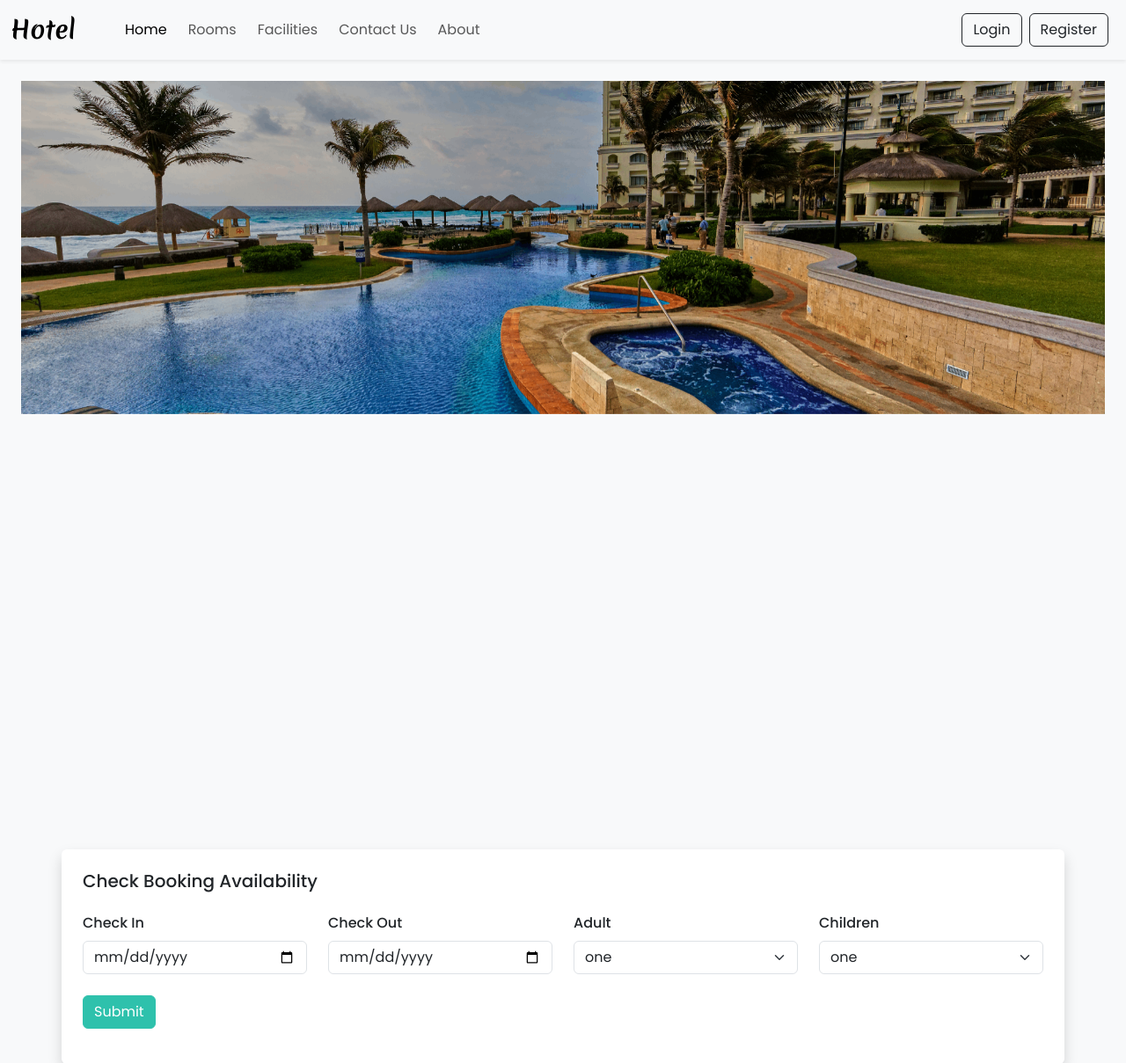
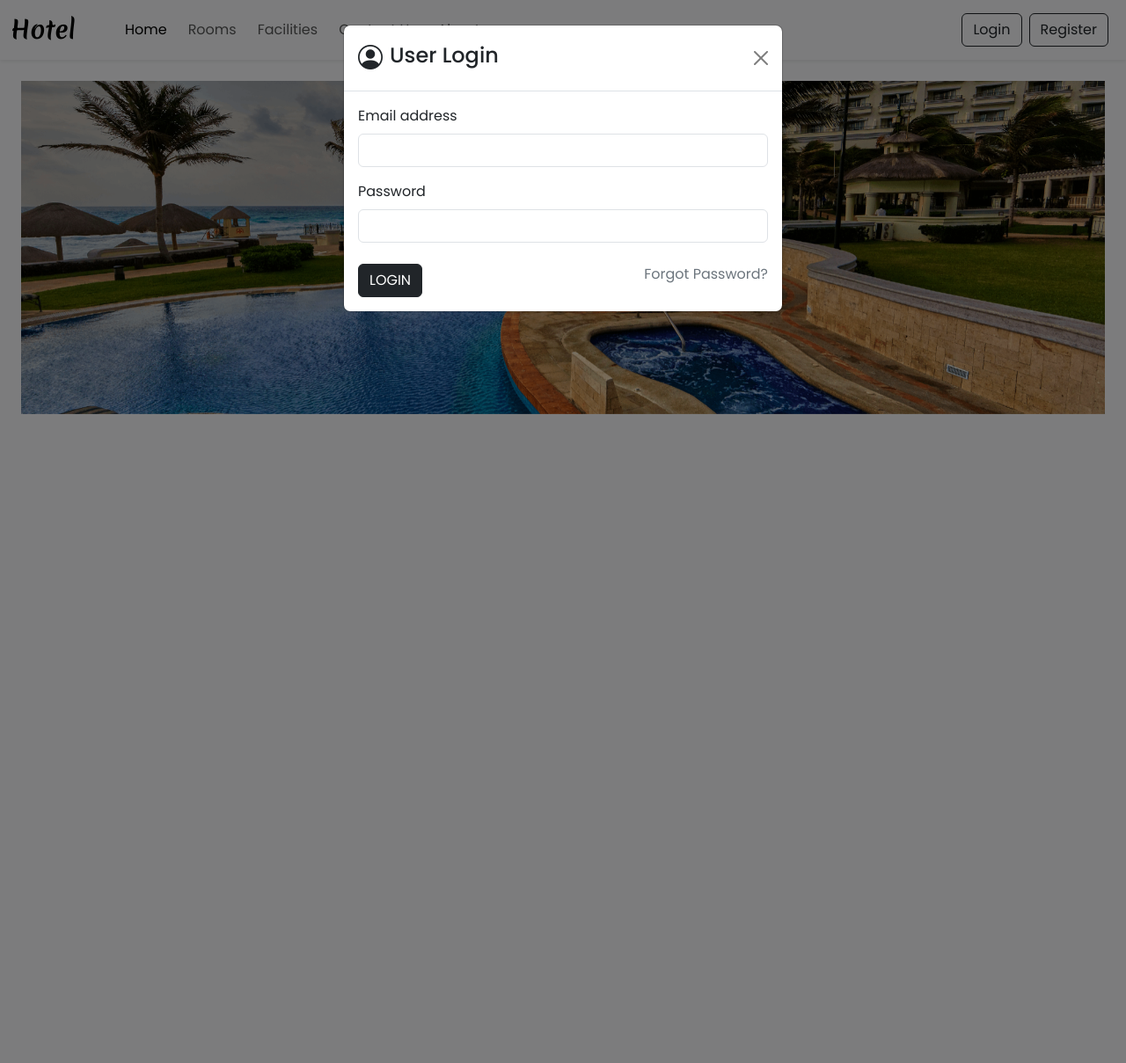
Before and after one commit to Code2With-Pratik/minor-project-Hotel-Website, a PHP site: page /hotelwebsite/index.php in a window 1280 px wide, after a click on "Login". Shown: the top 1209 px of the page at 88% size. After the commit the page ends 471 px from the top, so only its background shows below. Run offline with PHP 8.4, Linux system fonts and the light colour scheme; data that the repository does not hold is empty.

Commit message:
login fornm added with no error

```diff
--- a/inc/header.php
+++ b/inc/header.php
@@ -64,3 +64,33 @@
         </div>
       </div>
    </nav>
+
+           <!-- login form -->
+
+ <div class="modal fade" id="loginModal" data-bs-backdrop="static" data-bs-keyboard="false" tabindex="-1" aria-labelledby="staticBackdropLabel" aria-hidden="true">
+  <div class="modal-dialog">
+    <div class="modal-content">
+      <form>
+      <div class="modal-header">
+        <h1 class="modal-title fs-4 d-flex"><i class="bi bi-person-circle fs-3 me-2"></i>User Login</h1>
+        <button type="reset" class="btn-close" data-bs-dismiss="modal" aria-label="Close"></button>
+      </div>
+      <div class="modal-body">
+        <div class="mb-3">
+            <label class="form-label">Email address</label>
+            <input type="email" class="form-control shadow-none">
+        </div>
+        <div class="mb-4">
+            <label class="form-label">Password</label>
+            <input type="password" class="form-control shadow-none">
+        </div>
+        <div class="d-flex align-item-center justify-content-between">
+          <button type="submit" class="btn btn-dark shadow-none">LOGIN</button>
+          <a href="javascript: void(0)" class="text-secondary text-decoration-none">Forgot Password?</a>
+        </div>
+      </div>
+
+      </form>
+    </div>
+  </div>
+</div>
```
